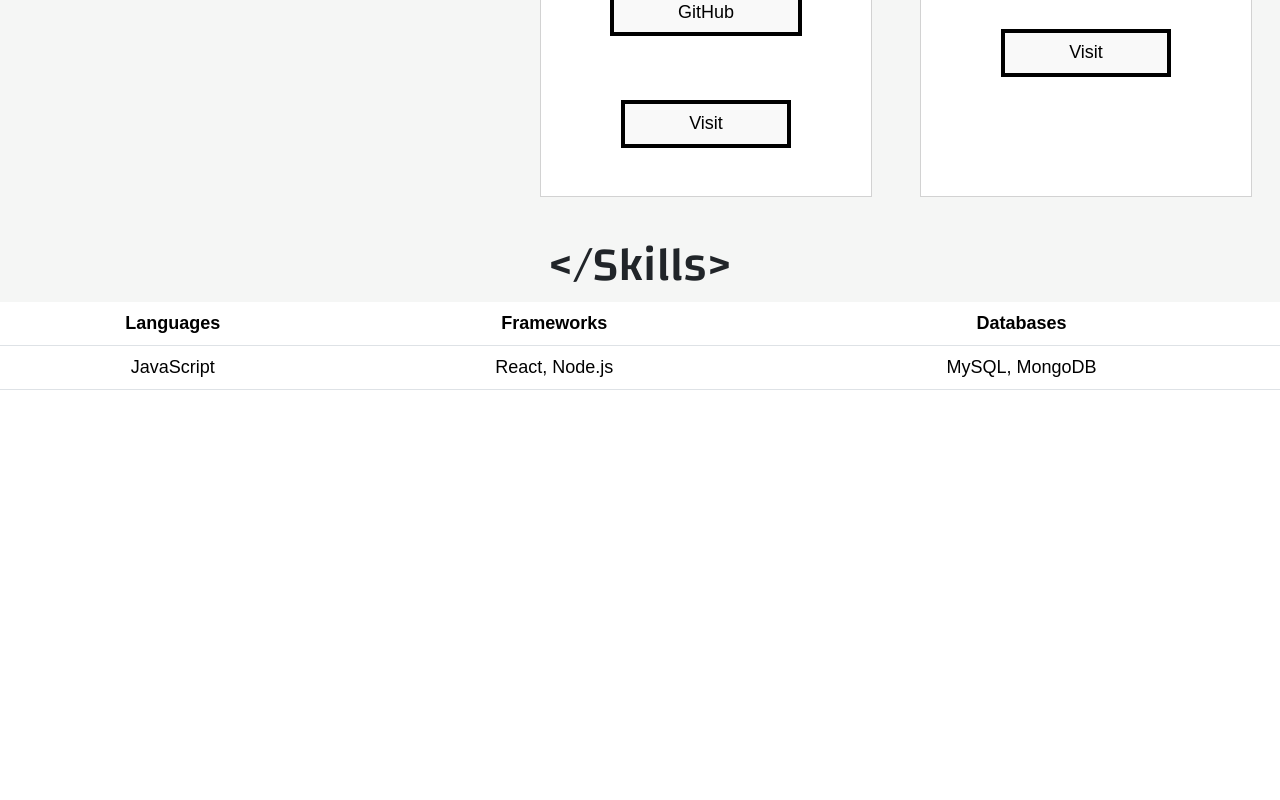
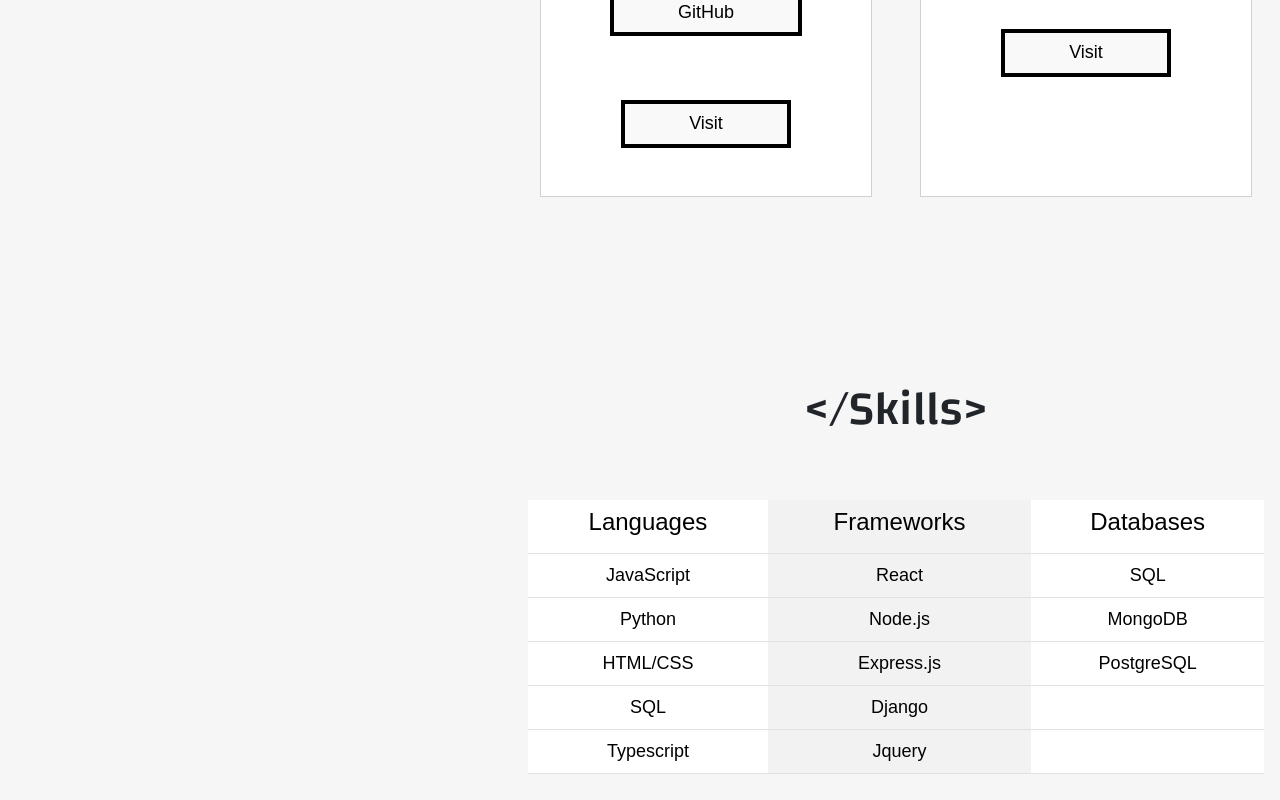
Before and after one commit to shelbyyy16/Shelby-Pagan-Portfolio, a React (Vite) app: page / in a window 1280 px wide. Shown: the part 2731-3531 px from the top of the page. Before the commit the page ends 3137 px from the top, so only its background shows below. Built offline with nearby package versions, Linux system fonts and the light colour scheme; a web font is replaced by a local one.

Commit message:
css to new skills table

```diff
--- a/src/index.css
+++ b/src/index.css
@@ -125,6 +125,14 @@ button {
   border-radius: 0;
 }
 
+/* SKILLS */
+
+#skills {
+  margin-left: 40%;
+  margin-top: 10%;
+  padding: 1rem;
+}
+
 
 
 @media (prefers-color-scheme: light) {
--- a/src/pages/Home.jsx
+++ b/src/pages/Home.jsx
@@ -126,19 +126,41 @@ function Home() {
       <div className="text-center">
       <h1>&lt;/Skills&gt;</h1>
       </div>
-      <table className="table">
+      <br></br>
+      <br></br>
+      <table className="table table-striped-columns" id="table">
     <thead>
       <tr>
-        <th>Languages</th>
-        <th>Frameworks</th>
-        <th>Databases</th>
+        <th><h4>Languages</h4></th>
+        <th><h4>Frameworks</h4></th>
+        <th><h4>Databases</h4></th>
       </tr>
     </thead>
     <tbody>
       <tr>
         <td>JavaScript</td>
-        <td>React, Node.js</td>
-        <td>MySQL, MongoDB</td>
+        <td>React</td>
+        <td>SQL</td>
+      </tr>
+      <tr>
+        <td>Python</td>
+        <td>Node.js</td>
+        <td>MongoDB</td>
+      </tr>
+      <tr>
+        <td>HTML/CSS</td>
+        <td>Express.js</td>
+        <td>PostgreSQL</td>
+      </tr>
+      <tr>
+        <td>SQL</td>
+        <td>Django</td>
+        <td></td>
+      </tr>
+      <tr>
+        <td>Typescript</td>
+        <td>Jquery</td>
+        <td></td>
       </tr>
     </tbody>
   </table>
```
